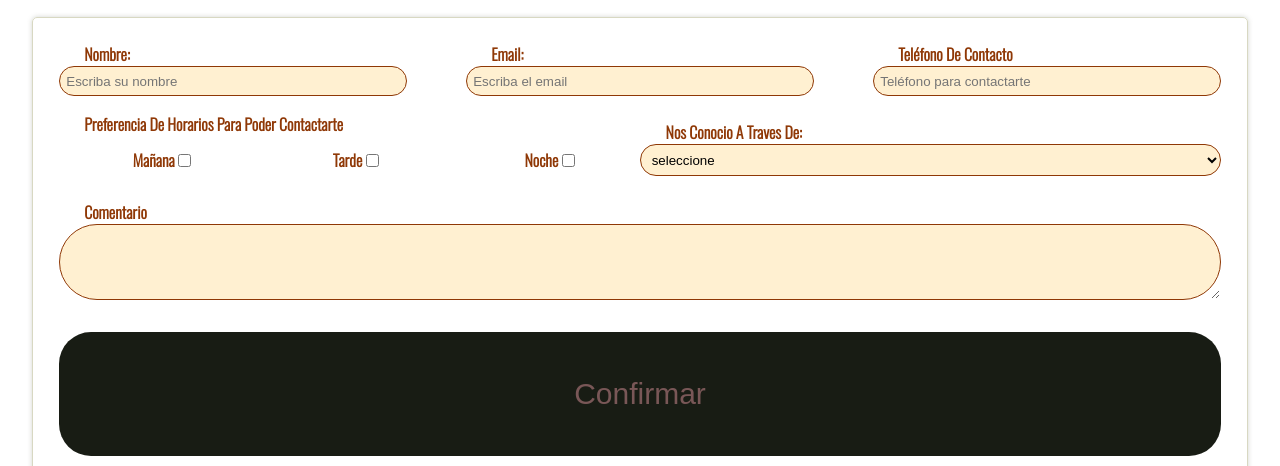
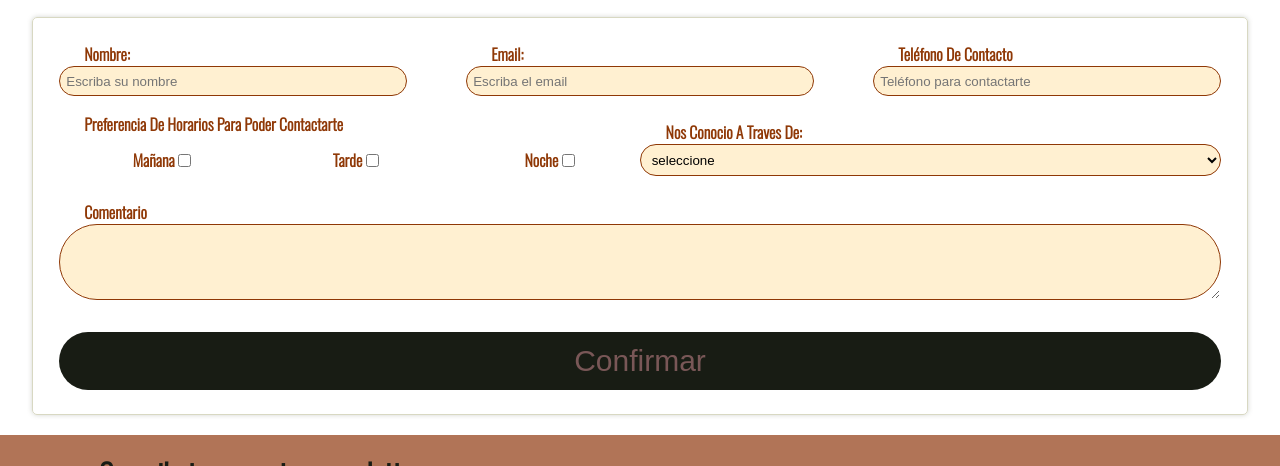
Before and after one commit to RDMartucci/Proyecto-BroncoMuebles, a plain HTML site: page pages/contacto.html in a window 1280 px wide. Shown: the part 264-730 px from the top of the page. Drawn offline with Linux system fonts and the light colour scheme.

Commit message:
Se corrigio tamaño boton confirmar en contacto

```diff
--- a/assets/css/form.css
+++ b/assets/css/form.css
@@ -59,7 +59,7 @@
         margin: 0 auto;
     }
     #boton-confirmar{
-        padding: 1.5em;
+        padding: 1.5vh 2vw;
         font-size: var(--fontsizeXL);
     }
     #comentario{
--- a/assets/css/menu.css
+++ b/assets/css/menu.css
@@ -67,7 +67,7 @@
 .ul-menu {
     flex-direction: column;
     align-items: center;
-    justify-content: space-evenly;
+    /* justify-content: space-evenly; */
     width: 100%;
     background-color: var(--color3Fondo);
     color: var(--color4Texto);
```
